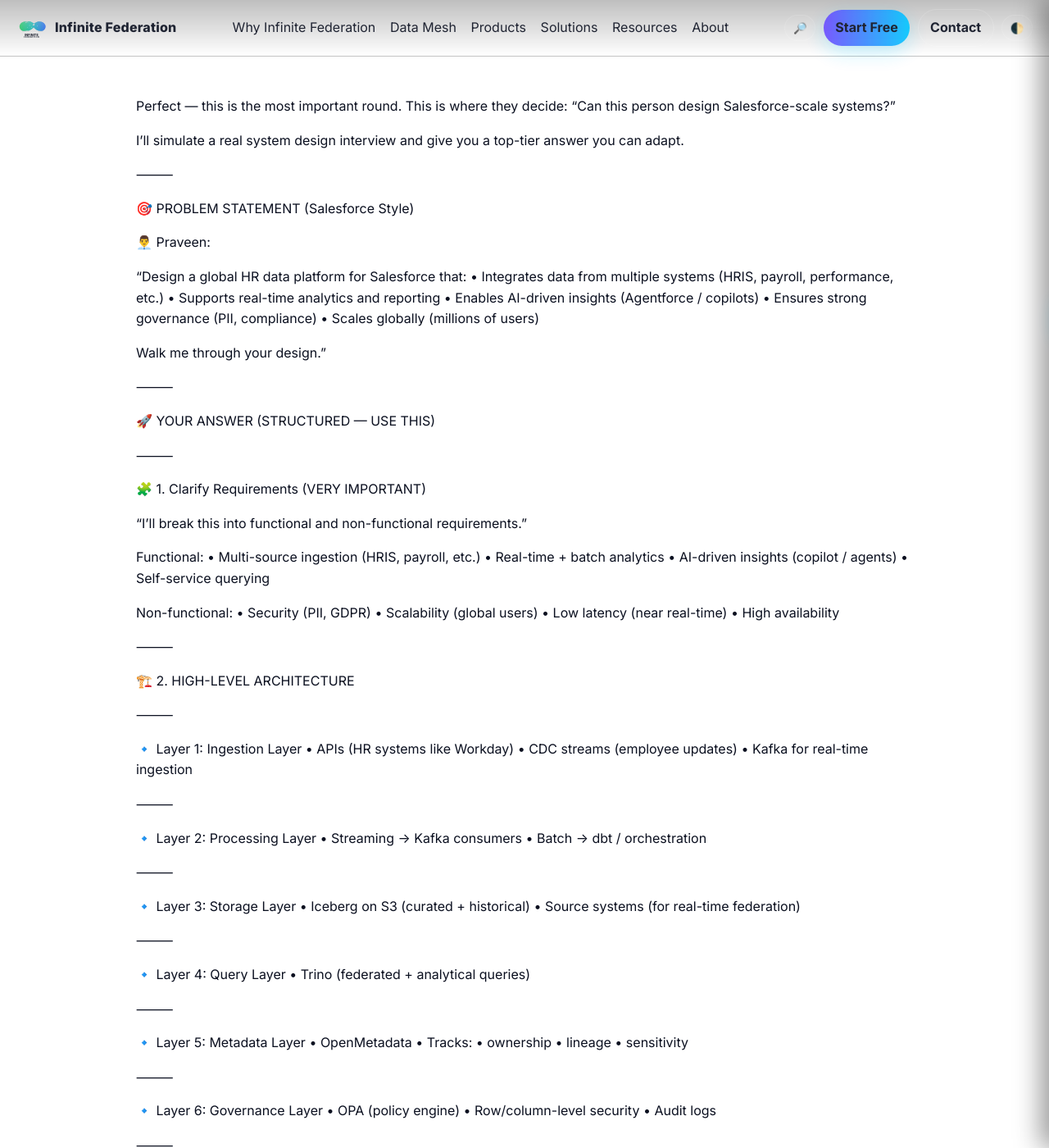
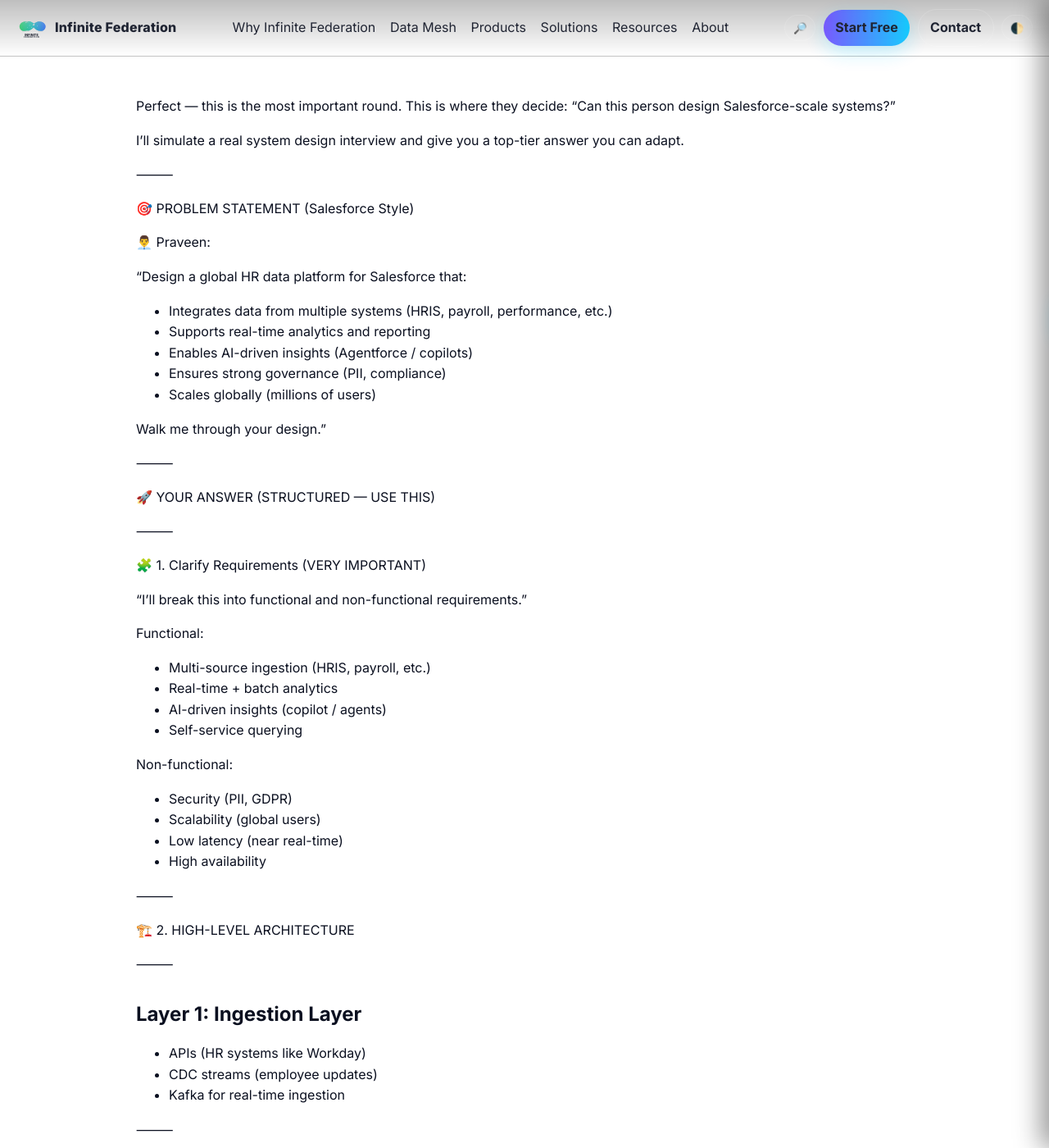
Before and after one commit to InfiniteFederation/InfiniteFederation.github.io, a Jekyll site: the page built from lab/05.md, in a window 1280 px wide and 1400 px high. Shown: the whole window at 82% size. Built offline with Jekyll 4.4.1, drawn with Linux system fonts in a browser that asks for light colours; our own code applies the rules of GitHub Pages for plain Markdown files; some of the changed text lies outside the part shown.

```diff
--- a/lab/05.md
+++ b/lab/05.md
@@ -10,11 +10,11 @@ I’ll simulate a real system design interview and give you a top-tier answer yo
 👨‍💼 Praveen:
 
 “Design a global HR data platform for Salesforce that:
-•	Integrates data from multiple systems (HRIS, payroll, performance, etc.)
-•	Supports real-time analytics and reporting
-•	Enables AI-driven insights (Agentforce / copilots)
-•	Ensures strong governance (PII, compliance)
-•	Scales globally (millions of users)
+- Integrates data from multiple systems (HRIS, payroll, performance, etc.)
+- Supports real-time analytics and reporting
+- Enables AI-driven insights (Agentforce / copilots)
+- Ensures strong governance (PII, compliance)
+- Scales globally (millions of users)
 
 Walk me through your design.”
 
@@ -29,16 +29,16 @@ Walk me through your design.”
 “I’ll break this into functional and non-functional requirements.”
 
 Functional:
-•	Multi-source ingestion (HRIS, payroll, etc.)
-•	Real-time + batch analytics
-•	AI-driven insights (copilot / agents)
-•	Self-service querying
+- Multi-source ingestion (HRIS, payroll, etc.)
+- Real-time + batch analytics
+- AI-driven insights (copilot / agents)
+- Self-service querying
 
 Non-functional:
-•	Security (PII, GDPR)
-•	Scalability (global users)
-•	Low latency (near real-time)
-•	High availability
+- Security (PII, GDPR)
+- Scalability (global users)
+- Low latency (near real-time)
+- High availability
 
 ⸻
 
@@ -46,59 +46,55 @@ Non-functional:
 
 ⸻
 
-🔹 Layer 1: Ingestion Layer
-•	APIs (HR systems like Workday)
-•	CDC streams (employee updates)
-•	Kafka for real-time ingestion
+## Layer 1: Ingestion Layer
+- APIs (HR systems like Workday)
+- CDC streams (employee updates)
+- Kafka for real-time ingestion
 
 ⸻
 
-🔹 Layer 2: Processing Layer
-•	Streaming → Kafka consumers
-•	Batch → dbt / orchestration
+## Layer 2: Processing Layer
+- Streaming → Kafka consumers
+- Batch → dbt / orchestration
 
 ⸻
 
-🔹 Layer 3: Storage Layer
-•	Iceberg on S3 (curated + historical)
-•	Source systems (for real-time federation)
+## Layer 3: Storage Layer
+- Iceberg on S3 (curated + historical)
+- Source systems (for real-time federation)
 
 ⸻
 
-🔹 Layer 4: Query Layer
-•	Trino (federated + analytical queries)
+## Layer 4: Query Layer
+- Trino (federated + analytical queries)
+
+## Layer 5: Metadata Layer
+- OpenMetadata
+- Tracks:
+- ownership
+- lineage
+- sensitivity
+
+## Layer 6: Governance Layer
+- OPA (policy engine)
+- Row/column-level security
+- Audit logs
 
 ⸻
 
-🔹 Layer 5: Metadata Layer
-•	OpenMetadata
-•	Tracks:
-•	ownership
-•	lineage
-•	sensitivity
+## Layer 7: AI / Agent Layer
+- RAG-based system
+- Agents:
+- Query data
+- Generate insights
+- Trigger workflows
 
 ⸻
 
-🔹 Layer 6: Governance Layer
-•	OPA (policy engine)
-•	Row/column-level security
-•	Audit logs
-
-⸻
-
-🔹 Layer 7: AI / Agent Layer
-•	RAG-based system
-•	Agents:
-•	Query data
-•	Generate insights
-•	Trigger workflows
-
-⸻
-
-🔹 Layer 8: Consumption Layer
-•	Dashboards (Tableau)
-•	APIs
-•	AI copilots (Agentforce)
+## Layer 8: Consumption Layer
+- Dashboards (Tableau)
+- APIs
+- AI copilots (Agentforce)
 
 ⸻
 
@@ -119,48 +115,48 @@ Non-functional:
 ✅ Decision 1: Federation + Storage (Hybrid)
 
 “Not all data is moved”
-•	Real-time → federation
-•	Historical → Iceberg
+- Real-time → federation
+- Historical → Iceberg
 
 👉 Trade-off:
-•	Speed vs consistency
+- Speed vs consistency
 
 ⸻
 
 ✅ Decision 2: Metadata-Driven Governance
-•	No hardcoded rules
-•	Policies driven by metadata
+- No hardcoded rules
+- Policies driven by metadata
 
 ⸻
 
 ✅ Decision 3: AI-Ready Design
-•	Metadata → embeddings
-•	Enables RAG + agents
+- Metadata → embeddings
+- Enables RAG + agents
 
 ⸻
 
 🔐 5. SECURITY (VERY IMPORTANT)
-•	PII masking
-•	Row-level filtering
-•	Access via identity (SSO, RBAC, ABAC)
-•	Audit trail
+- PII masking
+- Row-level filtering
+- Access via identity (SSO, RBAC, ABAC)
+- Audit trail
 
 👉 “Security enforced at query layer”
 
 ⸻
 
 ⚡ 6. PERFORMANCE
-•	Partition pruning (Iceberg)
-•	Predicate pushdown (Trino)
-•	Caching / materialized views
-•	Resource groups
+- Partition pruning (Iceberg)
+- Predicate pushdown (Trino)
+- Caching / materialized views
+- Resource groups
 
 ⸻
 
 🌍 7. GLOBAL SCALE
-•	Multi-region deployment
-•	Data locality
-•	Regional compliance
+- Multi-region deployment
+- Data locality
+- Regional compliance
 
 ⸻
 
@@ -172,10 +168,10 @@ User asks:
 👉 “Show me attrition risk in EU”
 
 Flow:
-•	Agent retrieves metadata
-•	Generates SQL
-•	Query executed via Trino
-•	Results returned with governance
+- Agent retrieves metadata
+- Generates SQL
+- Query executed via Trino
+- Results returned with governance
 
 ⸻
 
@@ -204,15 +200,15 @@ Be ready:
 ⸻
 
 ❓ “What if a source system is down?”
-•	Fallback to cached / Iceberg data
-•	SLA-based routing
+- Fallback to cached / Iceberg data
+- SLA-based routing
 
 ⸻
 
 ❓ “What if query is slow?”
-•	Analyze plan
-•	Optimize joins
-•	Reduce data movement
+- Analyze plan
+- Optimize joins
+- Reduce data movement
 
 ⸻
 
@@ -227,11 +223,11 @@ Be ready:
 🚀 WHAT MAKES THIS ANSWER TOP 1%
 
 You showed:
-•	Architecture depth ✅
-•	Trade-offs ✅
-•	AI thinking ✅
-•	Governance ✅
-•	Real-world experience ✅
+- Architecture depth ✅
+- Trade-offs ✅
+- AI thinking ✅
+- Governance ✅
+- Real-world experience ✅
 
 ⸻
 
@@ -242,9 +238,9 @@ Let’s do:
 👉 Whiteboard pressure round
 
 I’ll interrupt and ask:
-•	“Why not Snowflake?”
-•	“How do you handle latency?”
-•	“What breaks first?”
+- “Why not Snowflake?”
+- “How do you handle latency?”
+- “What breaks first?”
 
 Just say:
 👉 “pressure round” and we go hardcore 🚀
```
